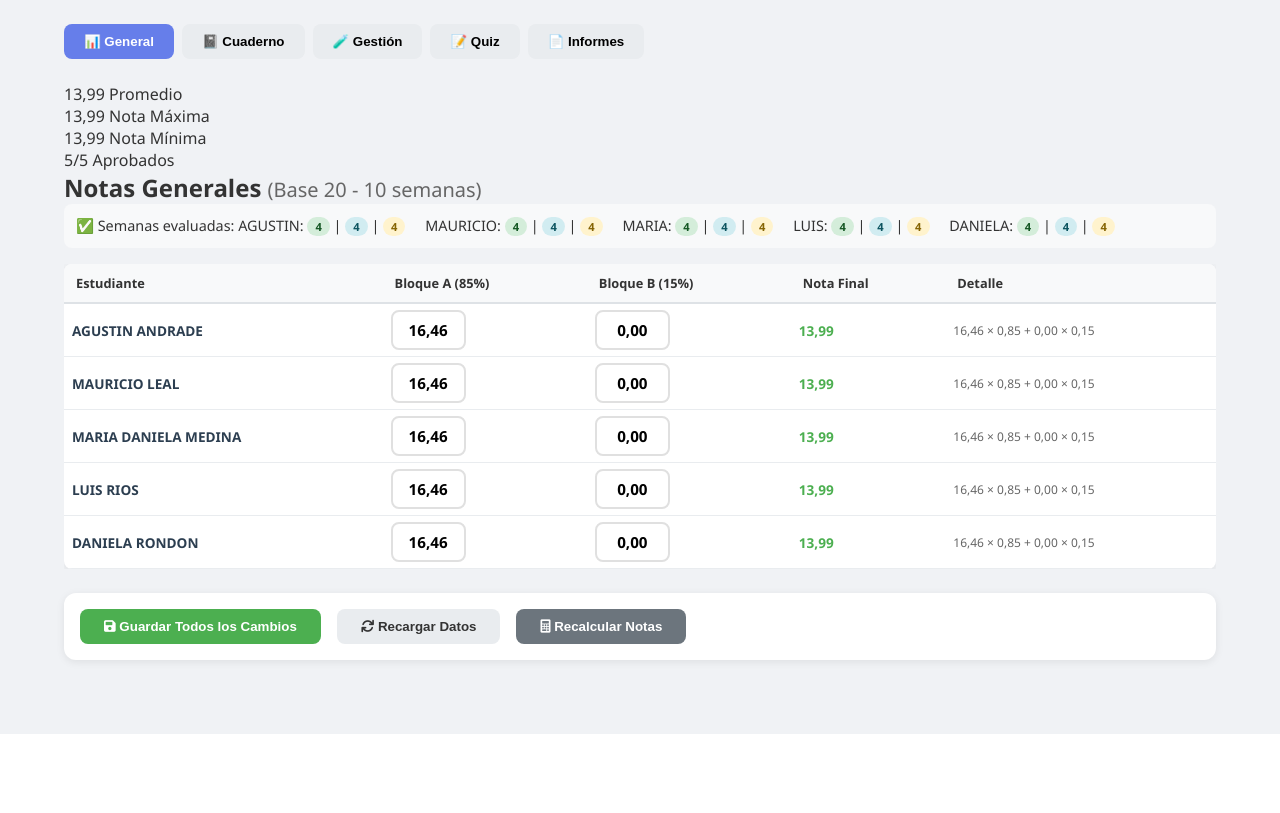
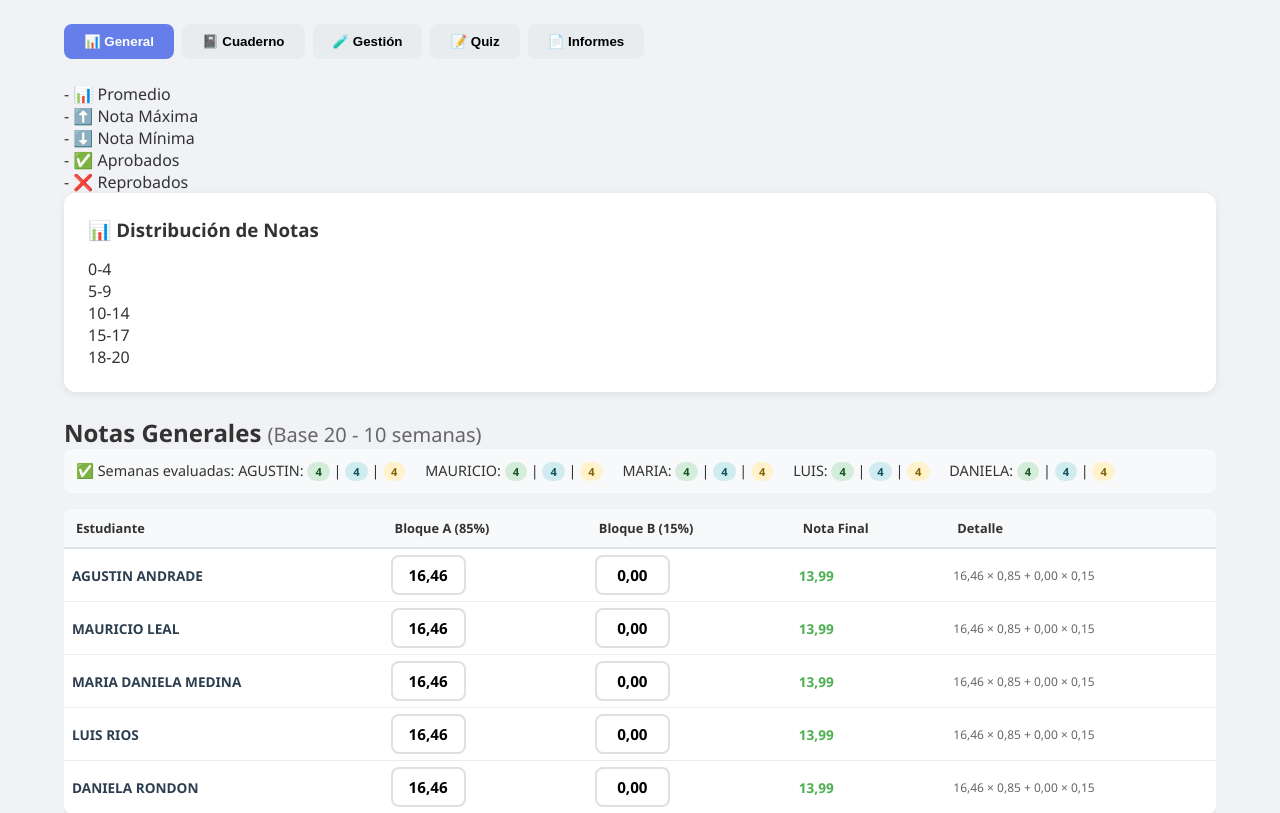
Before and after one commit to labfqfciensucv/sistema-calificaciones, a Flask app: page /admin in a window 1280 px wide. Shown: the part 66-879 px from the top of the page. Before the commit the page ends 800 px from the top, so only its background shows below. Run offline with Flask 3, Linux system fonts and the light colour scheme; the visitor is signed in with stand-in values (Sample User, id 1).

Commit message:
Update admin.html

```diff
--- a/templates/admin.html
+++ b/templates/admin.html
@@ -145,41 +145,57 @@
                 <button class="nav-btn" data-section="informes">📄 Informes</button>
             </div>
 
-            <!-- Agregar después de la navegación -->
+           <!-- ====== PANEL DE ESTADÍSTICAS ====== -->
             <div class="stats-container" id="statsContainer">
                 <div class="stat-card">
                     <span class="stat-value" id="promedio">-</span>
-        <span class="stat-label">Promedio</span>
+                    <span class="stat-label">📊 Promedio</span>
                 </div>
                 <div class="stat-card">
-        <span class="stat-value" id="maxima">-</span>
-        <span class="stat-label">Nota Máxima</span>
+                    <span class="stat-value green" id="maxima">-</span>
+                    <span class="stat-label">⬆️ Nota Máxima</span>
                 </div>
                 <div class="stat-card">
-        <span class="stat-value" id="minima">-</span>
-        <span class="stat-label">Nota Mínima</span>
+                    <span class="stat-value red" id="minima">-</span>
+                    <span class="stat-label">⬇️ Nota Mínima</span>
                 </div>
                 <div class="stat-card">
-        <span class="stat-value" id="aprobados">-</span>
-        <span class="stat-label">Aprobados</span>
+                    <span class="stat-value green" id="aprobados">-</span>
+                    <span class="stat-label">✅ Aprobados</span>
+                </div>
+                <div class="stat-card">
+                    <span class="stat-value orange" id="reprobados">-</span>
+                    <span class="stat-label">❌ Reprobados</span>
                 </div>
             </div>
 
-<script>
-// Cargar estadísticas al iniciar
-function cargarEstadisticas() {
-    fetch('/api/estadisticas')
-        .then(response => response.json())
-        .then(data => {
-            document.getElementById('promedio').textContent = data.promedio.toFixed(2).replace('.', ',');
-            document.getElementById('maxima').textContent = data.maxima.toFixed(2).replace('.', ',');
-            document.getElementById('minima').textContent = data.minima.toFixed(2).replace('.', ',');
-            document.getElementById('aprobados').textContent = `${data.aprobados}/${data.total}`;
-        });
-}
-
-document.addEventListener('DOMContentLoaded', cargarEstadisticas);
-</script>
+            <!-- ====== DISTRIBUCIÓN DE NOTAS ====== -->
+            <div class="card" style="margin-bottom: 24px;">
+                <h3>📊 Distribución de Notas</h3>
+                <div class="distribucion-container" id="distribucionContainer">
+                    <div class="barra-distribucion">
+                        <div class="barra" id="barra-0" style="height: 0%;"></div>
+                        <span class="barra-label">0-4</span>
+                    </div>
+                    <div class="barra-distribucion">
+                        <div class="barra" id="barra-1" style="height: 0%;"></div>
+                        <span class="barra-label">5-9</span>
+                    </div>
+                    <div class="barra-distribucion">
+                        <div class="barra" id="barra-2" style="height: 0%;"></div>
+                        <span class="barra-label">10-14</span>
+                    </div>
+                    <div class="barra-distribucion">
+                        <div class="barra" id="barra-3" style="height: 0%;"></div>
+                        <span class="barra-label">15-17</span>
+                    </div>
+                    <div class="barra-distribucion">
+                        <div class="barra" id="barra-4" style="height: 0%;"></div>
+                        <span class="barra-label">18-20</span>
+                    </div>
+                </div>
+            </div>
+            <!-- ====== FIN PANEL DE ESTADÍSTICAS ====== -->
 
             <div id="admin-content">
                 <!-- Sección General -->
```
Lines whose indentation alone changed are shown as unchanged.
